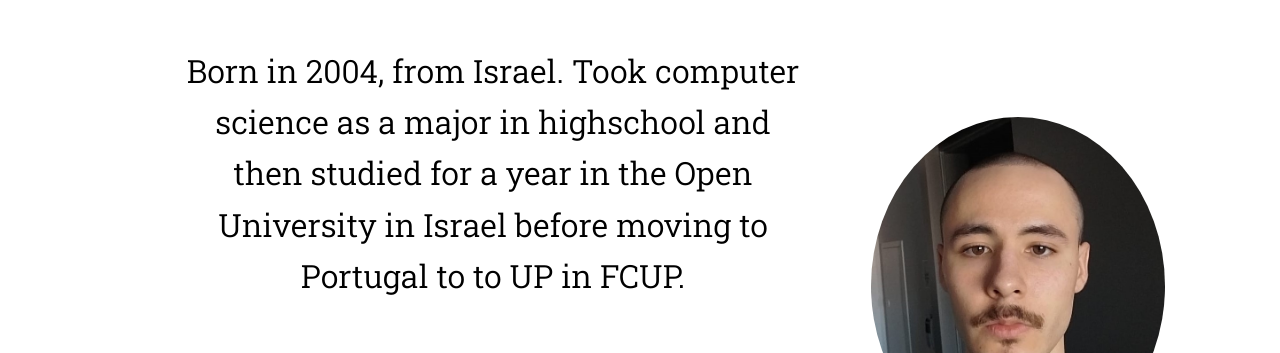
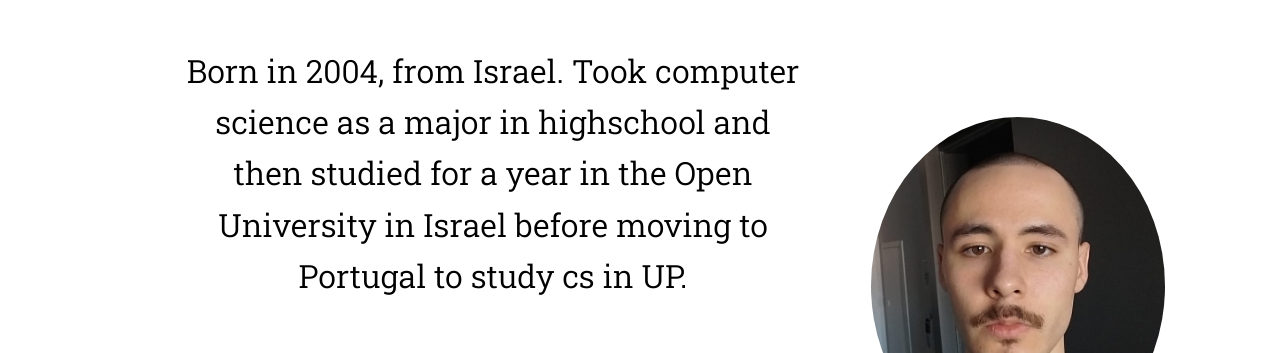
Before and after one commit to BenLubetzky/profile_website, a plain HTML site: page main.html in a window 1280 px wide. Shown: the part 215-568 px from the top of the page. Drawn offline with Linux system fonts and the light colour scheme.

Commit message:
small change in text

```diff
--- a/main.html
+++ b/main.html
@@ -24,7 +24,7 @@
         <div class="AboutMeText" id="AboutMe">
             <h2> - About Me</h2>
             <p> Born in 2004, from Israel. Took computer science as a major in highschool and then studied for a year in the Open University in Israel before moving
-                to Portugal to to UP in FCUP. <br><br>Love solving <span title="Popular website for solving coding problems">LeetCode</span> questions and
+                to Portugal to study cs in UP. <br><br>Love solving <span title="Popular website for solving coding problems">LeetCode</span> questions and
                 coding problems on my free time, love doing web development stuff as well, this is my first website. Other than coding stuff I like learning languages,
                 reading some more.
             </p>
@@ -63,7 +63,6 @@
 
     </div>
 
-
     <script src="./script.js"></script>
 
 </body>
```
